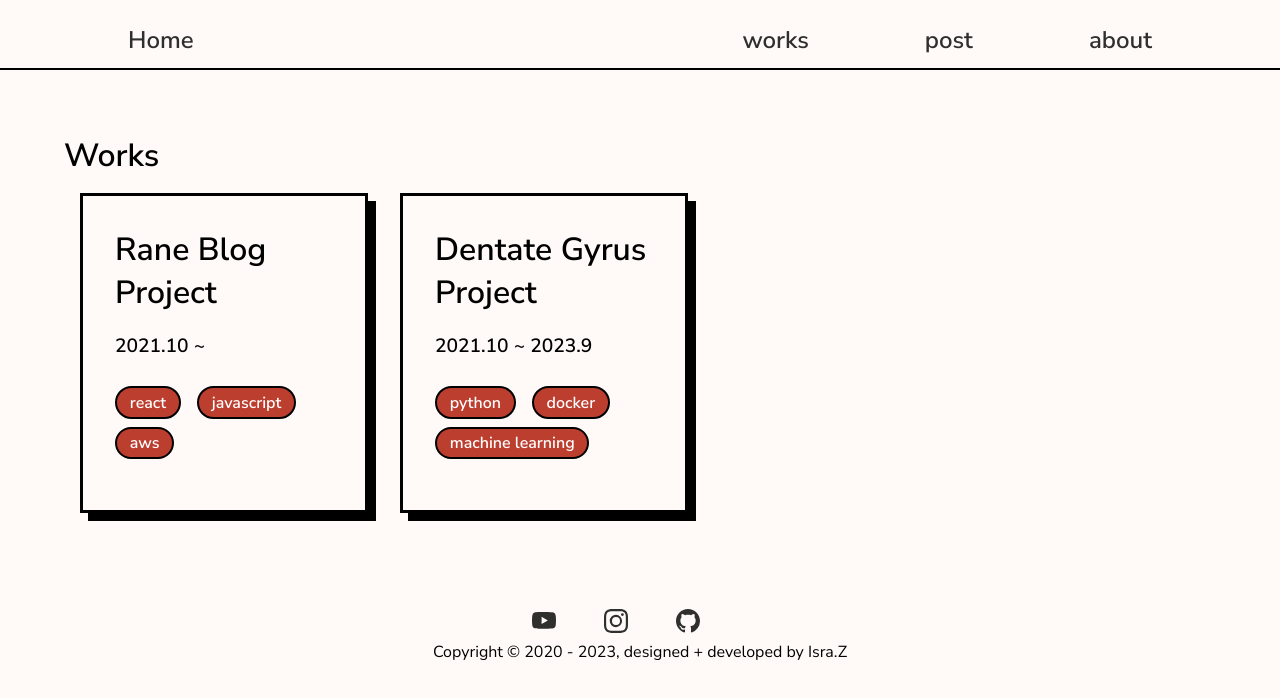
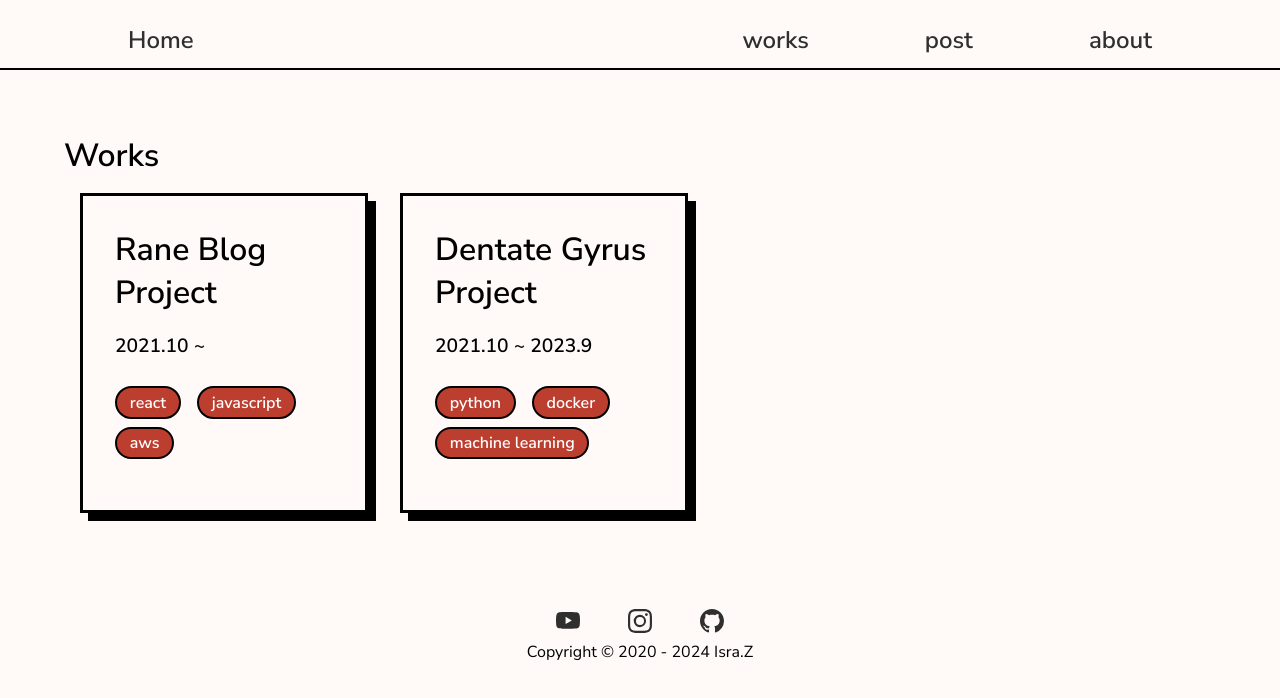
Before and after one commit to kisaragiRY/Rane-Blog, a React (Create React App) app: page /works in a window 1280 px wide. Shown: the top 698 px of the page. Built offline with nearby package versions, Linux system fonts and the light colour scheme; a web font is replaced by a local one.

Commit message:
fixed footer to the bottom and added styled components #21

```diff
--- a/src/Components/Footer/Footer.js
+++ b/src/Components/Footer/Footer.js
@@ -1,25 +1,32 @@
 import React from 'react'
-import { useLocation,Link} from 'react-router-dom'
+import { useLocation} from 'react-router-dom'
 import { BsYoutube, BsInstagram, BsGithub } from "react-icons/bs";
 import styled from 'styled-components';
 
-import "../Footer/footer.css"
+const FooterWrapper = styled.div`
+  padding: 1em 0;
+  text-align: center;
 
+.iconList a{
+    padding: 1em;
+    font-size: 1.5em;
+}
+`
 
 export default function Footer() {
   let location = useLocation();
   return (
-    <div className='footer'>
+    <FooterWrapper >
       <div className='iconList'>
           <a href='https://www.youtube.com/channel/UCxyic1BkqjQHIb1nuxpAOeg' target="_blank" rel="noreferrer"><BsYoutube /></a>
           <a href='https://www.instagram.com/kisaragi.z/' target="_blank" rel="noreferrer"><BsInstagram/></a>
           <a href='https://github.com/kisaragiRY' target="_blank" rel="noreferrer"><BsGithub/></a>
       </div>
       <div>
-        Copyright © 2020 - 2023, designed + developed by Isra.Z
+        Copyright © 2020 - 2024 Isra.Z
       </div>
 
-    </div>
+    </FooterWrapper >
 
   )
 }
--- a/src/Components/Footer/footer.css
+++ /dev/null
@@ -1,9 +0,0 @@
-.footer {
-    padding: 1em 0;
-    text-align: center;
-}
-
-.iconList a{
-    padding-right: 2em;
-    font-size: 1.5em;
-}
```
